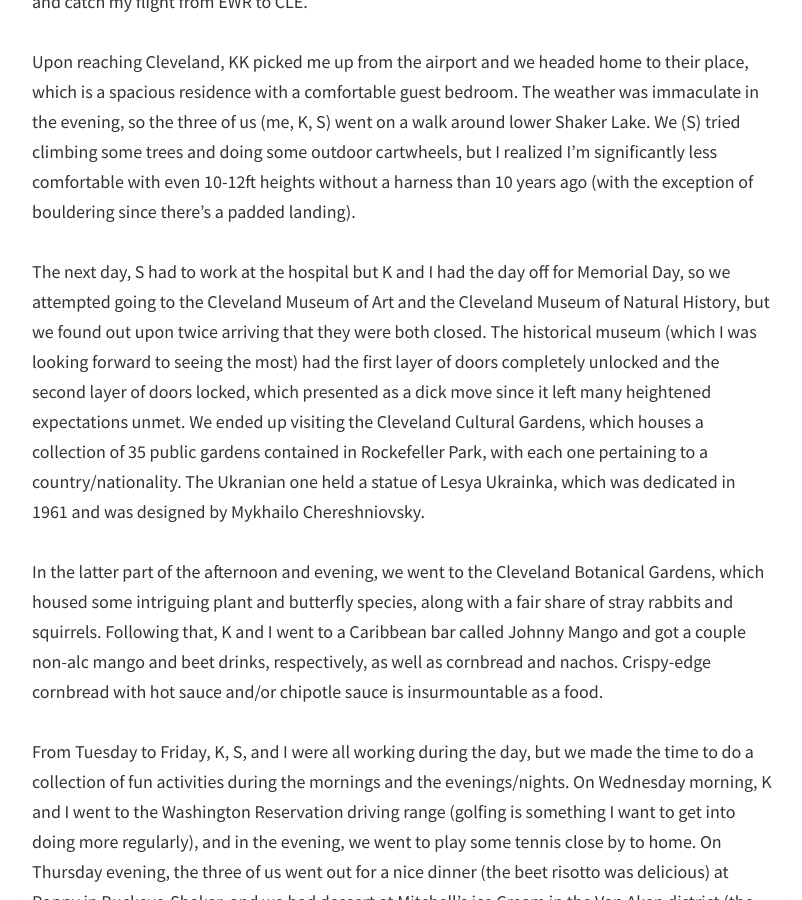
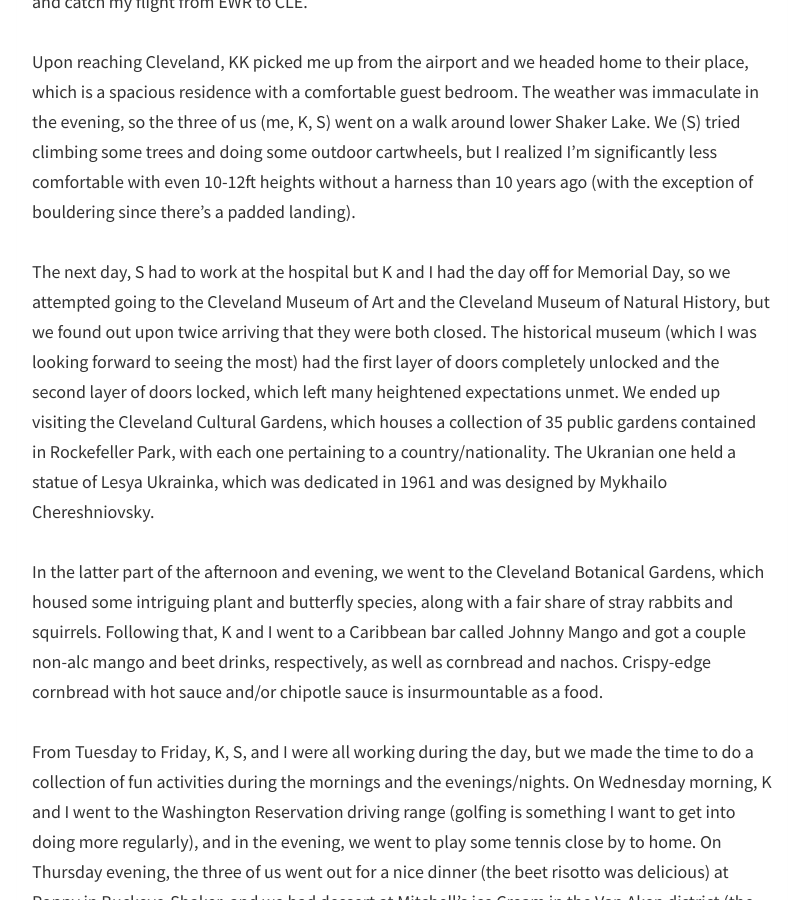
Before and after one commit to avinayak14/avinayak14.github.io, a Jekyll site: the page built from _posts/2023-06-08-post6.md, in a window 1280 px wide and 900 px high, scrolled down 1959 px. Shown: the whole window, without its empty margins (238-1040 px from the left). Built offline with Jekyll 4.4.1, drawn with Linux system fonts in a browser that asks for light colours; nearby versions of some CDN libraries.

Commit message:
minor adjustments

```diff
--- a/_posts/2023-06-08-post6.md
+++ b/_posts/2023-06-08-post6.md
@@ -34,7 +34,7 @@ On Sunday morning, 5 of us (sadly missing SD since he had to work) had a very wh
 Upon reaching Cleveland, KK picked me up from the airport and we headed home to their place, which is a spacious residence with a comfortable guest bedroom. The weather was immaculate in the evening, so the three of us (me, K, S) went on a walk around lower Shaker Lake. We (S) tried climbing some trees and doing some outdoor cartwheels, but I realized I’m significantly less comfortable with even 10-12ft heights without a harness than 10 years ago (with the exception of bouldering since there’s a padded landing).
 <br/>
 <br/>
-The next day, S had to work at the hospital but K and I had the day off for Memorial Day, so we attempted going to the Cleveland Museum of Art and the Cleveland Museum of Natural History, but we found out upon twice arriving that they were both closed. The historical museum (which I was looking forward to seeing the most) had the first layer of doors completely unlocked and the second layer of doors locked, which presented as a dick move since it left many heightened expectations unmet. We ended up visiting the Cleveland Cultural Gardens, which houses a collection of 35 public gardens contained in Rockefeller Park, with each one pertaining to a country/nationality. The Ukranian one held a statue of Lesya Ukrainka, which was dedicated in 1961 and was designed by Mykhailo Chereshniovsky.
+The next day, S had to work at the hospital but K and I had the day off for Memorial Day, so we attempted going to the Cleveland Museum of Art and the Cleveland Museum of Natural History, but we found out upon twice arriving that they were both closed. The historical museum (which I was looking forward to seeing the most) had the first layer of doors completely unlocked and the second layer of doors locked, which left many heightened expectations unmet. We ended up visiting the Cleveland Cultural Gardens, which houses a collection of 35 public gardens contained in Rockefeller Park, with each one pertaining to a country/nationality. The Ukranian one held a statue of Lesya Ukrainka, which was dedicated in 1961 and was designed by Mykhailo Chereshniovsky.
 <br/>
 <br/>
 In the latter part of the afternoon and evening, we went to the Cleveland Botanical Gardens, which housed some intriguing plant and butterfly species, along with a fair share of stray rabbits and squirrels. Following that, K and I went to a Caribbean bar called Johnny Mango and got a couple non-alc mango and beet drinks, respectively, as well as cornbread and nachos. Crispy-edge cornbread with hot sauce and/or chipotle sauce is insurmountable as a food.
```
